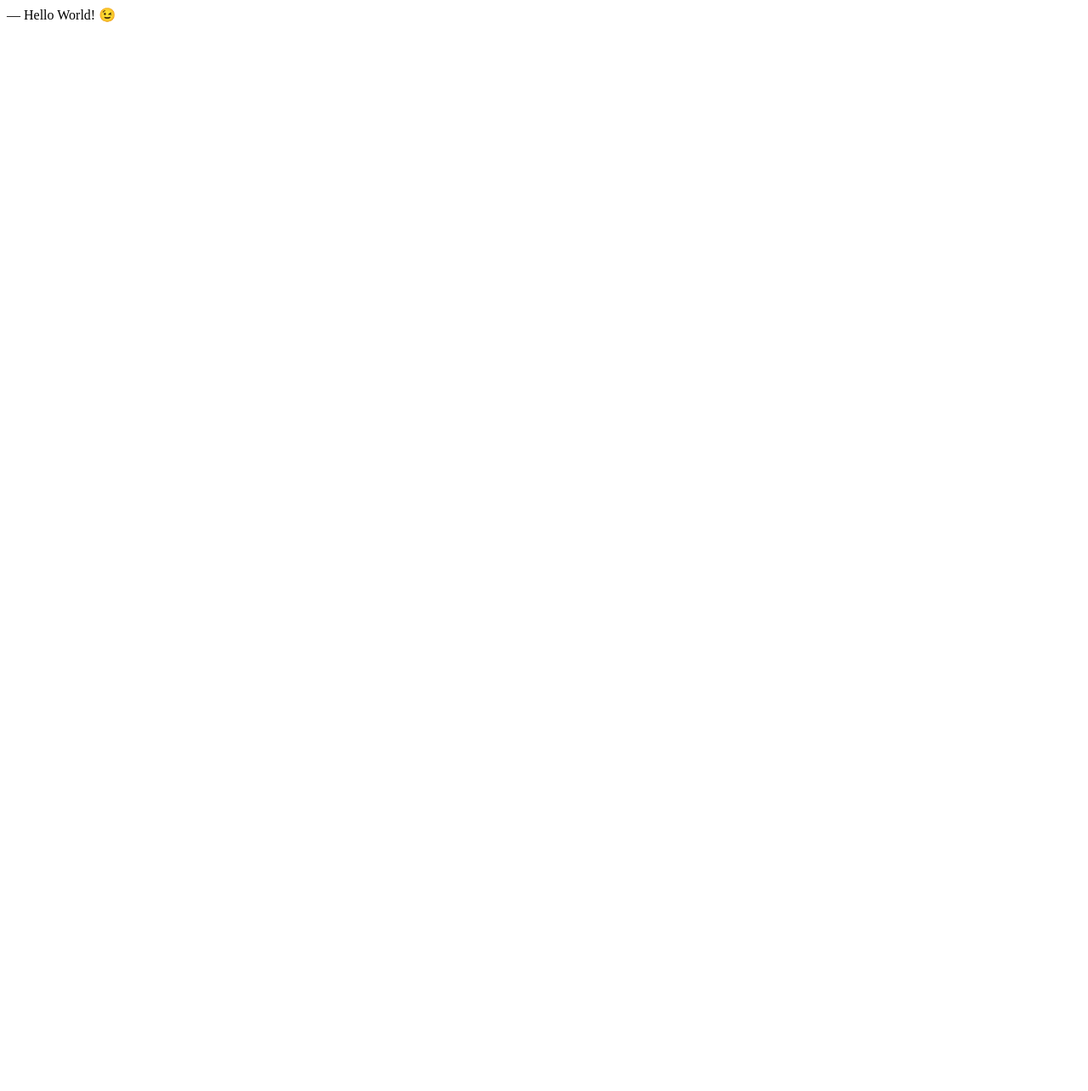
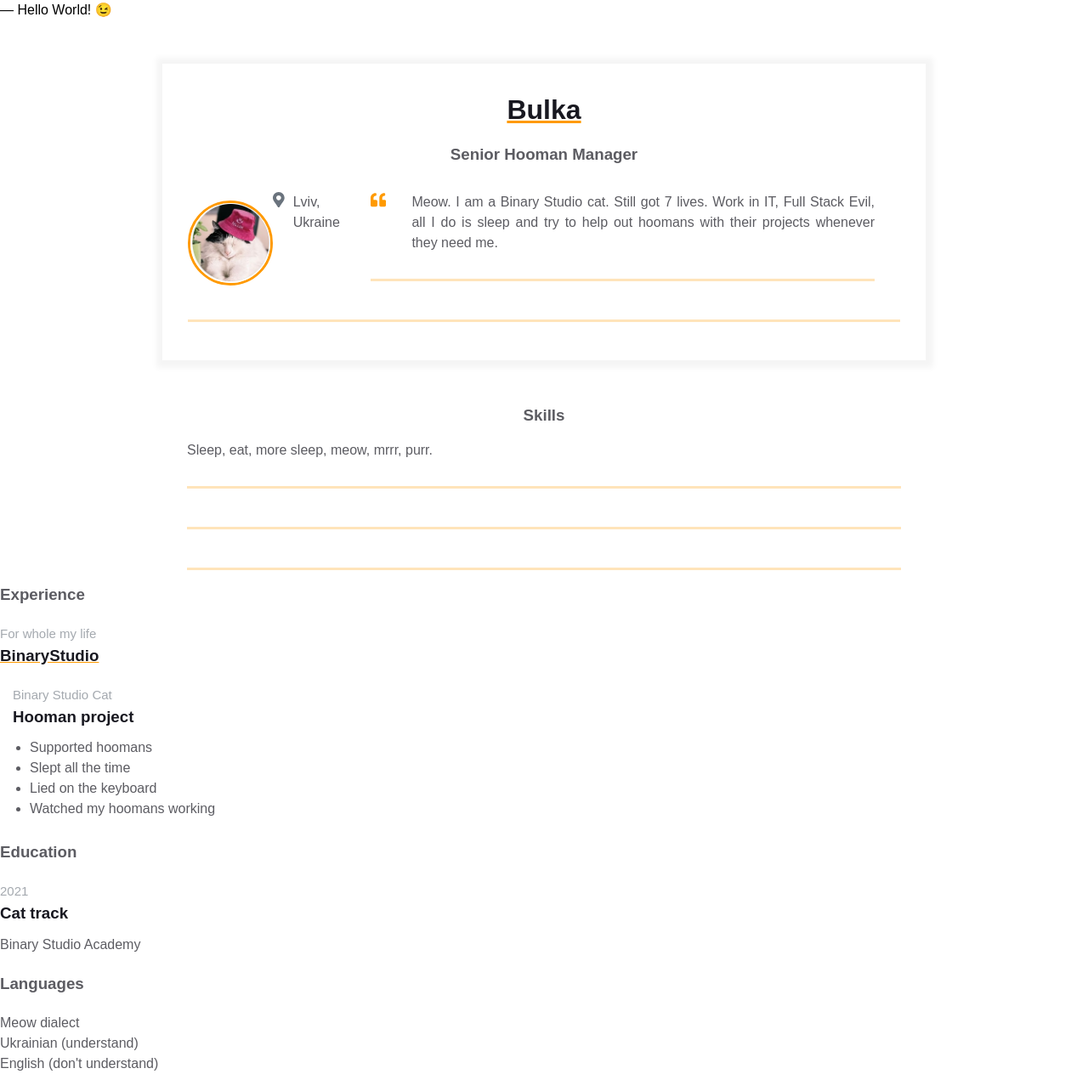
Before and after one commit to MaNeb22/homepage, a plain HTML site: page index.html in a window 1280 px wide. Shown: the whole page at 85% size. Before the commit the page ends 800 px from the top, so only its background shows below. Drawn offline with Linux system fonts and the light colour scheme.

Commit message:
add skills block, exper block template, experiences, additional info

```diff
--- a/index.html
+++ b/index.html
@@ -1,10 +1,136 @@
 <!DOCTYPE html>
 <html>
   <head>
+    <link rel="stylesheet" href="styles.css">
+    <meta name="viewport" content="width=device-width, initial-scale=1" />
     <meta charset="UTF-8" />
     <title>Résumé</title>
   </head>
   <body>
     ― Hello World! &#x1F609;
-  </body>
+    <main>
+
+
+        <div class="resume">
+          <div class="container">
+            <div class="resume__block">
+              <h1 class="contact-info__header">Bulka</h1>
+              <h3 class="contact-info__sub-header">Senior Hooman Manager</h3>
+
+              <div class="contact_info_container fh">
+                <div class="contact-info__block"></div>
+
+                <div class="contact-info__block contact-info__block--center">
+                  <img class="contact-info__avatar" src="assets/bu.jpg" alt="Avatar">
+
+                </div>
+
+                <div class="contact-info__block">
+                    <a href="" rel="author" class="contact-info__item">
+                        <div class="contact-info__item-icon-wrapper">
+                          <svg class="contact-info__item-icon" xmlns="http://www.w3.org/2000/svg" viewBox="0 0 384 512">
+                            <path
+                              d="M172.268 501.67C26.97 291.031 0 269.413 0 192 0 85.961 85.961 0 192 0s192 85.961 192 192c0 77.413-26.97 99.031-172.268 309.67-9.535 13.774-29.93 13.773-39.464 0zM192 272c44.183 0 80-35.817 80-80s-35.817-80-80-80-80 35.817-80 80 35.817 80 80 80z">
+                            </path>
+                          </svg>
+                        </div>
+                        <span>Lviv, Ukraine</span>
+                      </a>
+                </div>
+                <div class="container">
+                    <div class="resume__block">
+                      <div class="intro">
+                        <div class="intro__icon-wrapper">
+                          <svg class="intro__icon" xmlns="http://www.w3.org/2000/svg" viewBox="0 0 512 512">
+                            <path
+                              d="M464 256h-80v-64c0-35.3 28.7-64 64-64h8c13.3 0 24-10.7 24-24V56c0-13.3-10.7-24-24-24h-8c-88.4 0-160 71.6-160 160v240c0 26.5 21.5 48 48 48h128c26.5 0 48-21.5 48-48V304c0-26.5-21.5-48-48-48zm-288 0H96v-64c0-35.3 28.7-64 64-64h8c13.3 0 24-10.7 24-24V56c0-13.3-10.7-24-24-24h-8C71.6 32 0 103.6 0 192v240c0 26.5 21.5 48 48 48h128c26.5 0 48-21.5 48-48V304c0-26.5-21.5-48-48-48z">
+                            </path>
+                          </svg>
+                        </div>
+                        <p class="intro_text">Meow.
+                          I am a Binary Studio cat. Still got 7 lives. Work in IT, Full Stack Evil,
+                          all I do is sleep and try to help out hoomans with their projects whenever
+                          they need me.
+                        </p>
+                      </div>
+                    </div>
+                  </div>
+            </div>
+            </div>
+          </div>
+        </div>
+        <div class="container">
+            <div class="resume__block">
+              <div class="skills">
+                <h3 class="skills__header">Skills</h3>
+                <p class="skills__text">Sleep, eat, more sleep, meow, mrrr, purr. </p>
+              </div>
+            </div>
+          </div>
+          <div class="container">
+            <div class="resume__block">
+              <div class="main-info fh">
+
+                <div class="experiences"></div>
+
+                <div class="additional-info fv"></div>
+              </div>
+            </div>
+          </div>
+          <div class="container">
+            <div class="resume__block">
+              <div class="main-info fh">
+
+                <div class="experiences"></div>
+
+                <div class="additional-info fv"></div>
+              </div>
+            </div>
+          </div>
+          <h3 class="experiences__header">Experience</h3>
+  <div class="experiences__company">
+    <div class="experiences__company-header">
+      <span class="experiences__company-header-durability">For whole my life</span>
+      <h3 class="experiences__company-header-name">BinaryStudio</h3>
+    </div>
+
+    <div class="experiences__company-project">
+      <span class="experiences__company-project-role">Binary Studio Cat</span>
+      <h3 class="experiences__company-project-name">Hooman project</h3>
+      <ul class="experiences__company-project-responsibilities">
+        <li>Supported hoomans</li>
+        <li>Slept all the time</li>
+        <li>Lied on the keyboard</li>
+        <li>Watched my hoomans working</li>
+      </ul>
+    </div>
+  </div>
+</div>
+<div class="additional-info fv">
+    <div class="additional-info__education">
+      <h3 class="additional-info__education-header">Education</h3>
+      <div class="additional-info__education-university">
+        <span class="additional-info__education-university-durability">2021</span>
+        <h3 class="additional-info__education-university-speciality">Cat track</h3>
+        <p class="additional-info__education-university-name">Binary Studio Academy</p>
+      </div>
+    </div>
+
+    <div class="additional-info__languages">
+      <h3 class="additional-info__languages-header">Languages</h3>
+      <p class="additional-info__languages-item">
+        Meow dialect
+      </p>
+      <p class="additional-info__languages-item">
+        Ukrainian (understand)
+      </p>
+      <p class="additional-info__languages-item">
+        English (don't understand)
+      </p>
+    </div>
+  </div>
+
+      </main>
+
+</body>
 </html>
```
